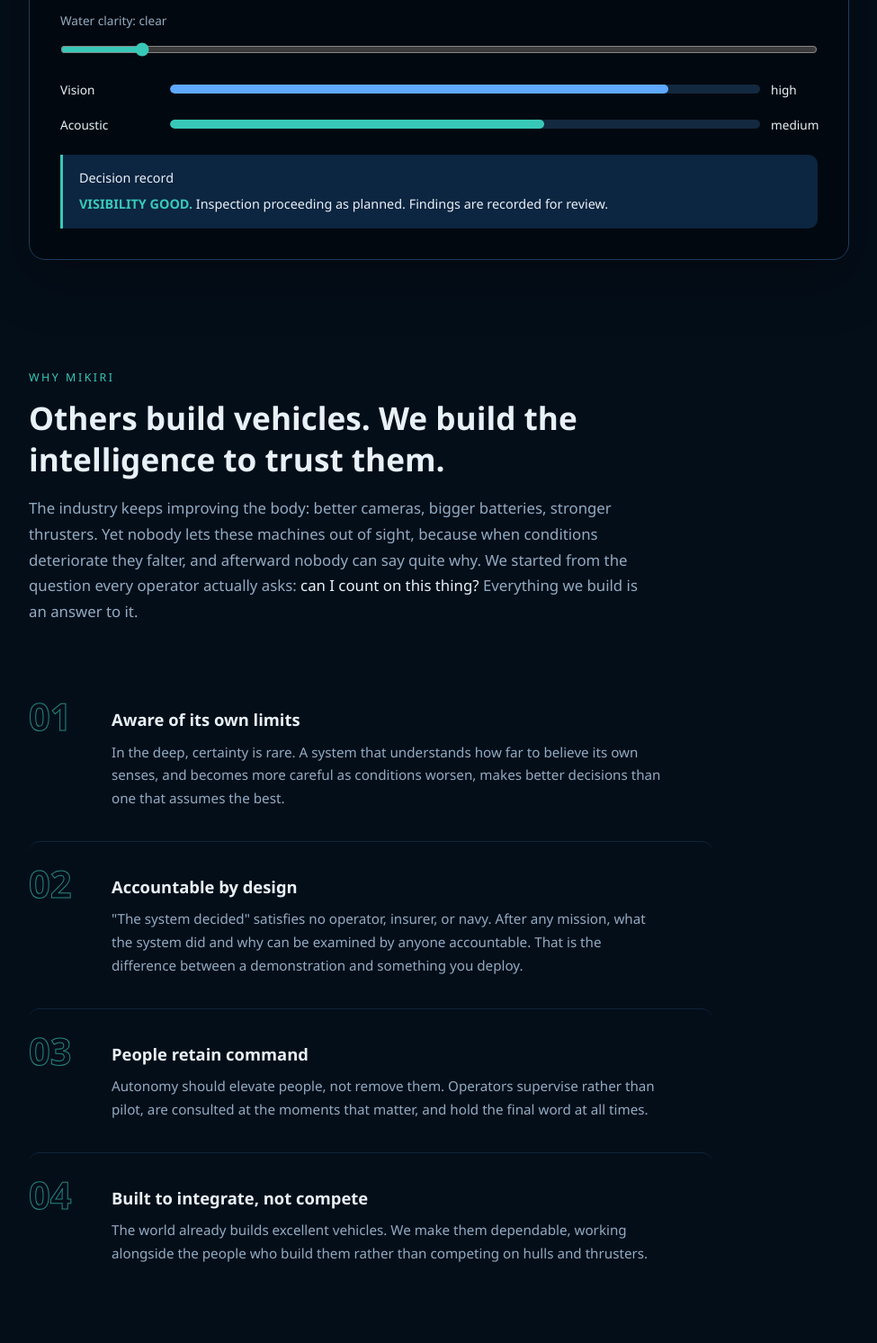
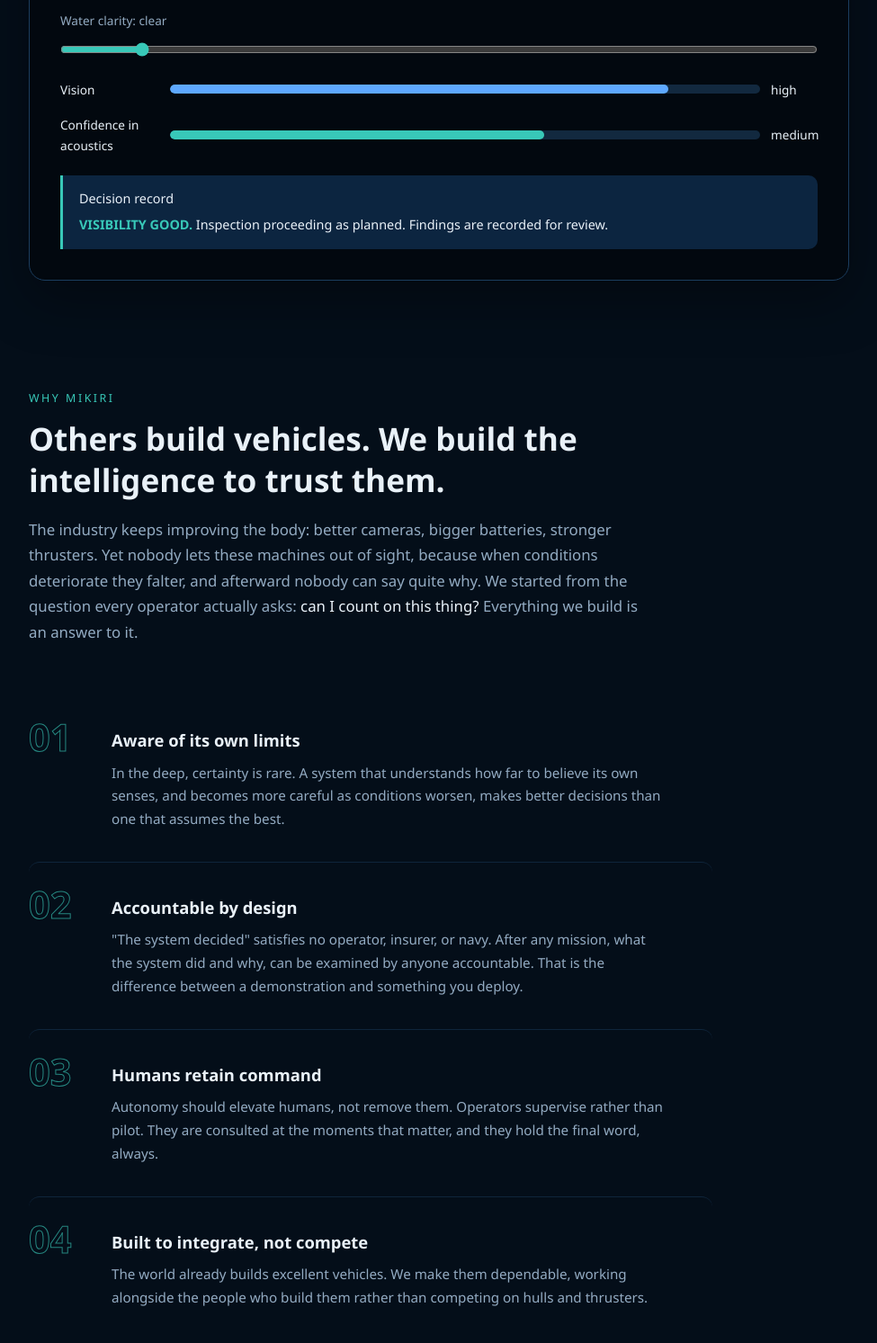
Before and after one commit to manojkumareedhara/mikiri, a plain HTML site: page index.html in a window 1280 px wide. Shown: the part 2500-3993 px from the top of the page at 90% size, without its empty margins (152-1127 px from the left). Drawn offline with Linux system fonts and the light colour scheme.

Commit message:
changes from shankari

```diff
--- a/index.html
+++ b/index.html
@@ -8,7 +8,7 @@
 <style>
   :root{
     --bg:#040e19; --ink:#e9f1f8; --dim:#93abc2;
-    --accent:#38c8b8; --accent2:#5ea8ff; --warn:#ffb64d;
+    --accent:#38c8b8; --accent2:#5ea8ff; --warn:#ffb64d; --danger:#ff5c5c;
     --card:#0c2540; --line:#1b3d5e; --deep:#02080f;
   }
   *{margin:0;padding:0;box-sizing:border-box}
@@ -105,6 +105,8 @@
   .decision .dmsg strong{color:var(--accent)}
   .decision.warn{border-left-color:var(--warn)}
   .decision.warn .dmsg strong{color:var(--warn)}
+  .decision.danger{border-left-color:var(--danger)}
+  .decision.danger .dmsg strong{color:var(--danger)}
   @media(max-width:400px){
     .demo{padding:20px}
     .trust-row{grid-template-columns:70px 1fr 42px;gap:8px}
@@ -218,7 +220,7 @@
         <label for="turb">Water clarity: <span id="turbLabel">clear</span></label>
         <input type="range" id="turb" min="0" max="100" value="10" aria-describedby="demoHint" aria-valuetext="clear water">
         <div class="trust-row"><span>Vision</span><div class="bar" id="camBar" aria-hidden="true"><i style="width:95%"></i></div><span id="camVal">high</span></div>
-        <div class="trust-row"><span>Acoustic</span><div class="bar" id="sonBar" aria-hidden="true"><i style="width:60%"></i></div><span id="sonVal">medium</span></div>
+        <div class="trust-row"><span>Confidence in acoustics</span><div class="bar" id="sonBar" aria-hidden="true"><i style="width:60%"></i></div><span id="sonVal">medium</span></div>
         <div class="decision" id="decision" role="status" aria-live="polite" aria-atomic="true">
           <div cla#ss="dlabel">Decision record</div>
           <div class="dmsg" id="dmsg"><strong>VISIBILITY GOOD.</strong> Inspection proceeding as planned. Findings are recorded for review.</div>
@@ -244,12 +246,12 @@
       <div class="diff reveal d2">
         <div class="ghost">02</div>
         <h3>Accountable by design</h3>
-        <p>"The system decided" satisfies no operator, insurer, or navy. After any mission, what the system did and why can be examined by anyone accountable. That is the difference between a demonstration and something you deploy.</p>
+        <p>"The system decided" satisfies no operator, insurer, or navy. After any mission, what the system did and why, can be examined by anyone accountable. That is the difference between a demonstration and something you deploy.</p>
       </div>
       <div class="diff reveal d3">
         <div class="ghost">03</div>
-        <h3>People retain command</h3>
-        <p>Autonomy should elevate people, not remove them. Operators supervise rather than pilot, are consulted at the moments that matter, and hold the final word at all times.</p>
+        <h3>Humans retain command</h3>
+        <p>Autonomy should elevate humans, not remove them. Operators supervise rather than pilot. They are consulted at the moments that matter, and they hold the final word, always.</p>
       </div>
       <div class="diff reveal d4">
         <div class="ghost">04</div>
@@ -273,7 +275,7 @@
     <div class="reveal">
       <div class="sec-kicker">Vision</div>
       <h2>An ocean that is never unwatched.</h2>
-      <p class="lead">Imagine wind farms where machines live among the turbines, quietly keeping vigil and surfacing findings, not footage. Cable routes checked continuously instead of occasionally. A single operator, anywhere in the world, entrusting a whole fleet with the night shift. That future is not blocked by hardware. It is blocked by confidence, and confidence is precisely what we are engineering.</p>
+      <p class="lead">Imagine wind farms where machines live among the turbines, quietly keeping vigil and surfacing findings, not footage. Cable routes checked continuously instead of occasionally. A single operator, anywhere in the world, entrusting a whole fleet with the night shift. That future is not blocked by hardware. It is blocked by trust, and trust is precisely what we are engineering.</p>
       <div class="vision-quote reveal d1">
         <em>The ocean's machines will look after the ocean's machines.</em> We're building the intelligence.
         <span class="who">~ Mikiri</span>
@@ -287,7 +289,7 @@
     <div class="reveal">
       <div class="sec-kicker">Contact</div>
       <div class="contact-box">
-        <h3>Working on this problem? We should talk.</h3>
+        <h3>Working on this problem? Let's talk.</h3>
         <p>We welcome conversations with offshore operators, vehicle manufacturers, engineers, and researchers working to make operations below the surface safer and more efficient.</p>
         <a class="contact-email" href="mailto:contact@mikiri.co.uk">contact@mikiri.co.uk</a>
       </div>
@@ -398,8 +400,8 @@ function update() {
   turbLabel.textContent = t < .25 ? 'clear' : t < .5 ? 'silt rising' : t < .75 ? 'murky' : 'very poor visibility';
   turb.setAttribute('aria-valuetext', 'Water clarity: ' + turbLabel.textContent);
 
+  decision.classList.remove('warn', 'danger');
   if (cam >= 0.7) {
-    decision.classList.remove('warn');
     dmsg.innerHTML = '<strong>VISIBILITY GOOD.</strong> Inspection proceeding as planned. Findings are recorded for review.';
   } else if (cam >= 0.45) {
     decision.classList.add('warn');
@@ -408,7 +410,7 @@ function update() {
     decision.classList.add('warn');
     dmsg.innerHTML = '<strong>OPERATING BY SOUND.</strong> Visual data is no longer dependable and has been set aside. The inspection continues, and the operator is informed of the change.';
   } else {
-    decision.classList.add('warn');
+    decision.classList.add('danger');
     dmsg.innerHTML = '<strong>HOLDING SAFELY.</strong> Conditions are below safe working thresholds. The vehicle holds clear of the structure and awaits operator instruction, with a complete account of events.';
   }
 }
```
